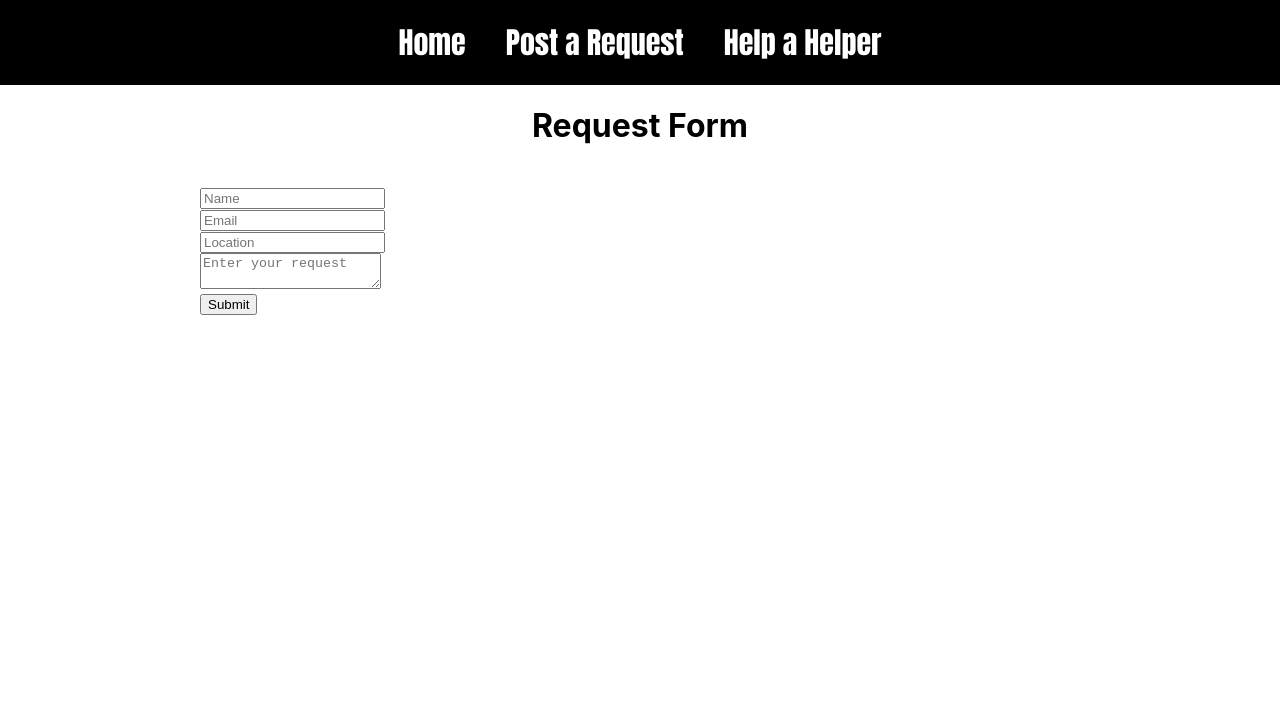
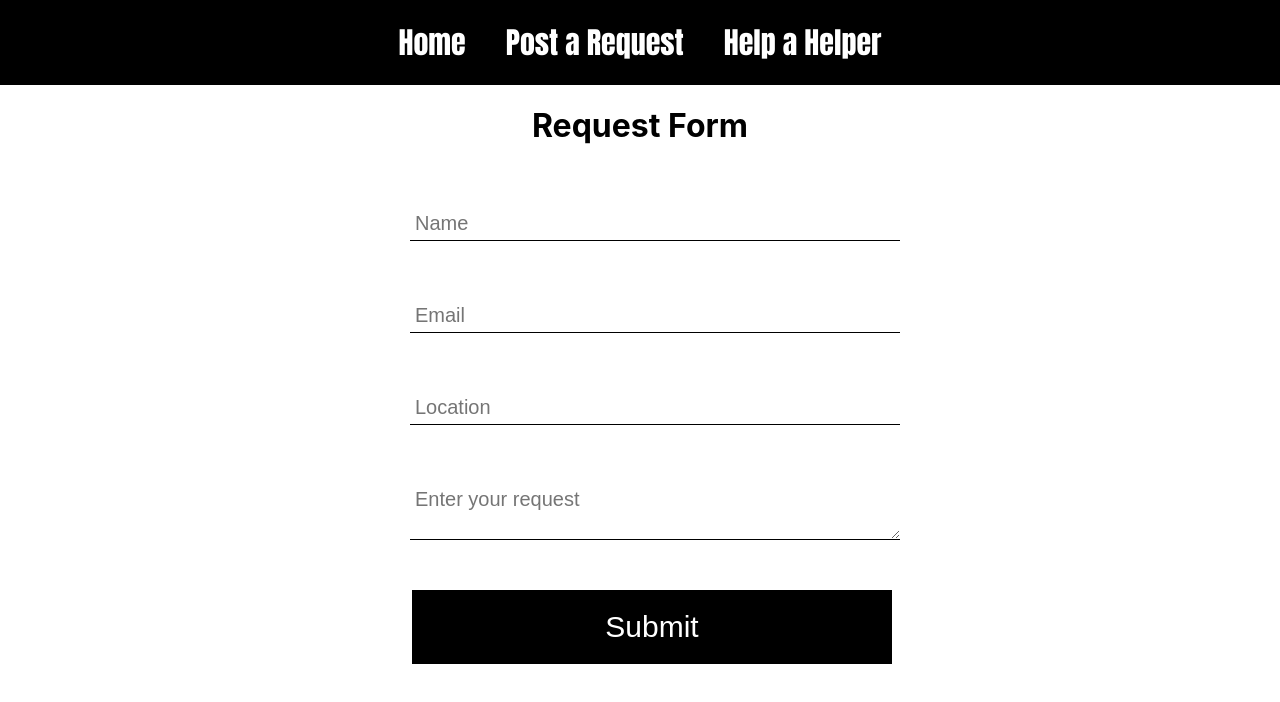
Before and after one commit to kirawoods/helper-helper, a React (Create React App) app: page /helper in a window 1280 px wide. Shown: the top 702 px of the page. Built offline with nearby package versions, Linux system fonts and the light colour scheme.

Commit message:
adds styling to form

```diff
--- a/src/components/Helper.css
+++ b/src/components/Helper.css
@@ -1,4 +1,29 @@
 Form {
   text-align: left;
-  padding: 20px 200px;
+  padding: 20px 400px;
+  display: flex;
+  flex-direction: column;
+  justify-content: center;
+  font-family: Arial, Helvetica, sans-serif;
 }
+
+.request-form-field {
+  border: none;
+  border-bottom: black solid 1px;
+  width: 100%;
+  padding: 5px;
+  margin: 20px 10px;
+  font-size: 20px;
+  font-family: Arial, Helvetica, sans-serif;
+}
+
+.submit-button {
+  width: 100%;
+  padding: 20px;
+  margin: 12px;
+  background-color: black;
+  color: white;
+  border: none;
+  font-size: 30px;
+  font-family: Arial, Helvetica, sans-serif;
+}
--- a/src/components/Helper.js
+++ b/src/components/Helper.js
@@ -5,7 +5,7 @@ import { Formik, Form, Field, ErrorMessage } from "formik";
 
 export const Helper = () => (
   <div>
-    <h1>Request Form</h1>
+    <h1 className="request-form-header">Request Form</h1>
     <Formik
       initialValues={{
         fullName: "",
@@ -33,19 +33,34 @@ export const Helper = () => (
     >
       {({ isSubmitting }) => (
         <Form className="request-form">
-          <Field name="fullName" placeholder="Name" />
+          <Field
+            className="request-form-field"
+            name="fullName"
+            placeholder="Name"
+          />
           {/* <ErrorMessage name="name" component="div" /> */}
           <br />
 
-          <Field type="email" name="email" placeholder="Email" />
+          <Field
+            className="request-form-field"
+            type="email"
+            name="email"
+            placeholder="Email"
+          />
           <ErrorMessage name="email" component="div" />
           <br />
 
-          <Field type="location" name="location" placeholder="Location" />
+          <Field
+            className="request-form-field"
+            type="location"
+            name="location"
+            placeholder="Location"
+          />
           {/* <ErrorMessage name="email" component="div" /> */}
           <br />
 
           <Field
+            className="request-form-field"
             component="textarea"
             name="request"
             placeholder="Enter your request"
@@ -53,7 +68,11 @@ export const Helper = () => (
 
           {/* <ErrorMessage name="email" component="div" /> */}
           <br />
-          <button type="submit" disabled={isSubmitting}>
+          <button
+            className="submit-button"
+            type="submit"
+            disabled={isSubmitting}
+          >
             Submit
           </button>
         </Form>
```
